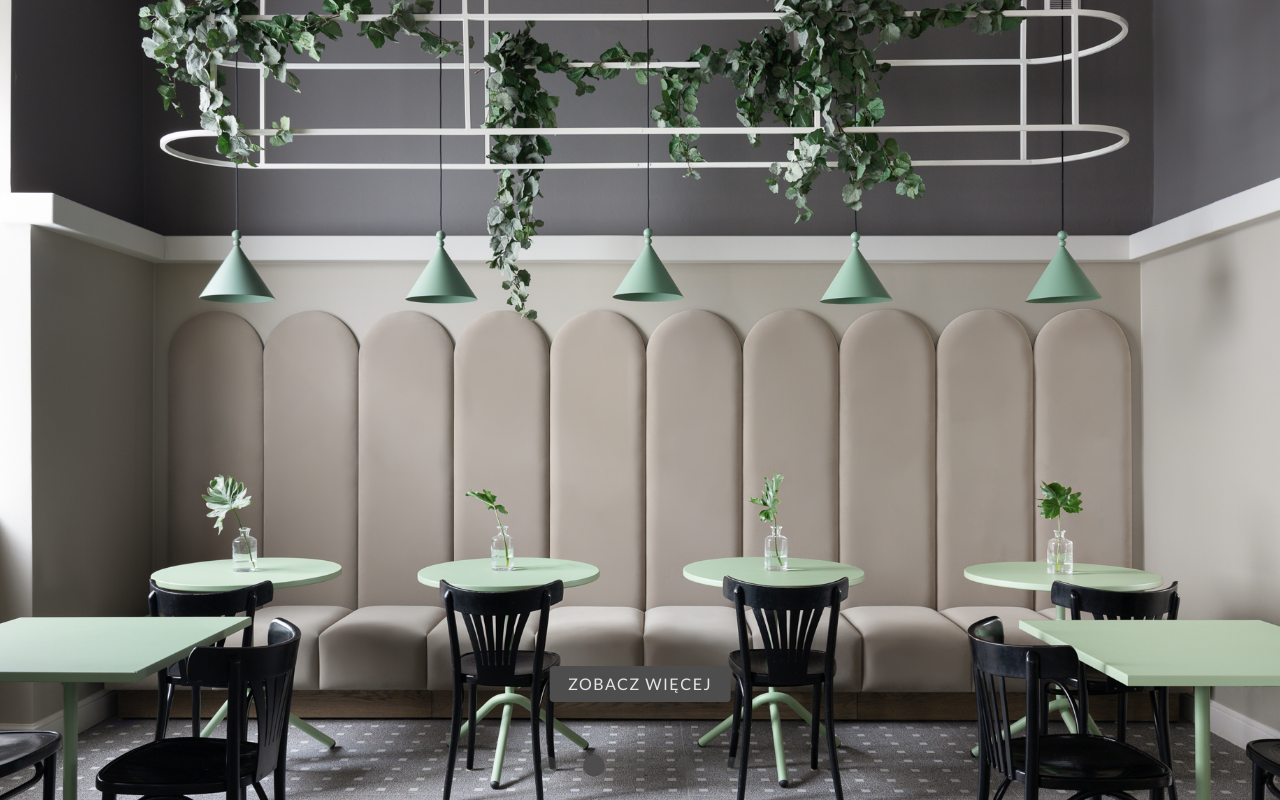
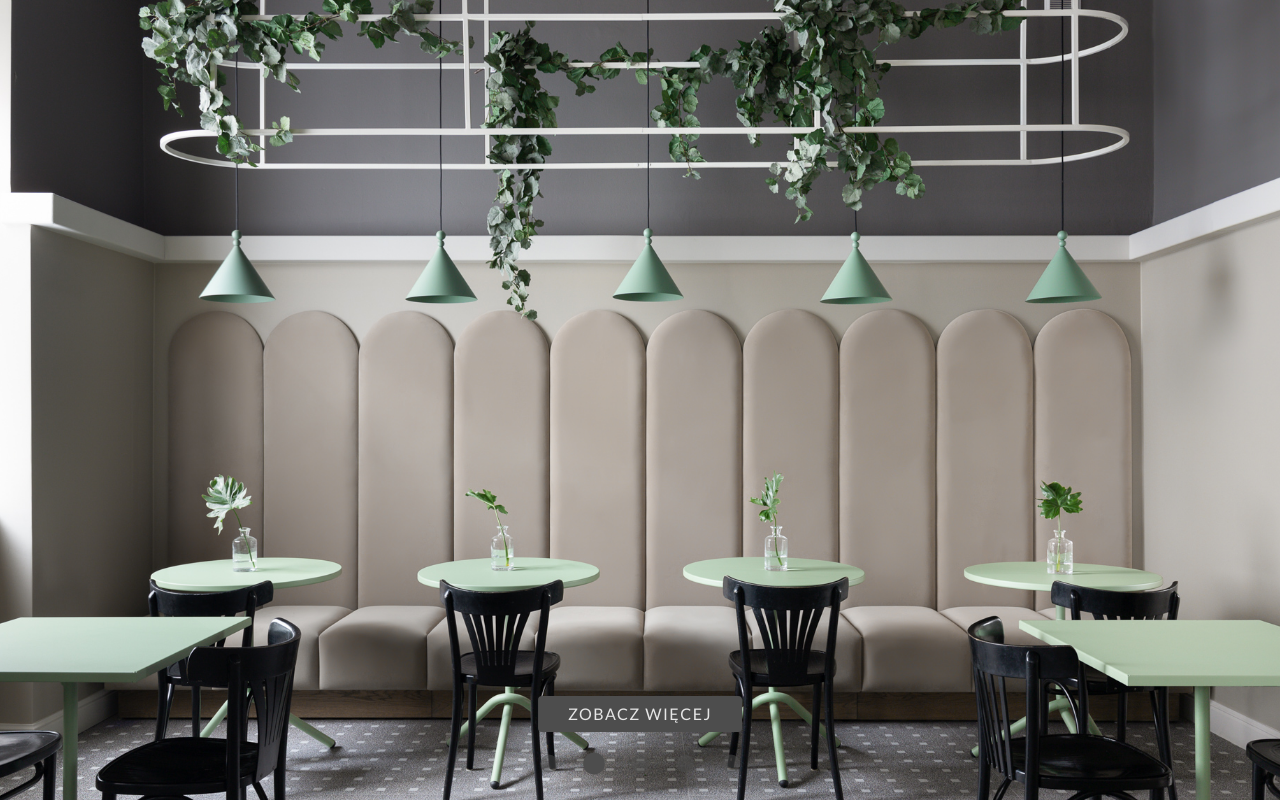
Before and after one commit to Przekol/vanilla-slider, a plain HTML site: page index.html in a window 1280 px wide. Drawn offline with Linux system fonts and the light colour scheme.

Commit message:
correct the position and appearance of the buttons

```diff
--- a/index.html
+++ b/index.html
@@ -30,8 +30,8 @@
             <div class="slider__pagination"></div>
 
             <!-- If we need navigation buttons -->
-            <div class="slider__button-prev"></div>
-            <div class="slider__button-next"></div>
+            <!-- <div class="slider__button-prev"></div>
+            <div class="slider__button-next"></div> -->
         </div>
     </div>
 
--- a/sass/base/_base.scss
+++ b/sass/base/_base.scss
@@ -7,7 +7,7 @@ a,
 a:visited,
 a:hover {
 	text-decoration: none;
-	color: inherit;
+
 }
 
 .container {
--- a/sass/components/_buttons.scss
+++ b/sass/components/_buttons.scss
@@ -17,7 +17,7 @@
 	cursor: pointer;
 
 	&-const {
-		padding: 0 1.15em;
+		padding: calc(var(--spacing) * 0.25) calc(var(--spacing) * 0.75);
 		min-width: 64px;
 		height: 36px;
 		color: $color-btn-const-font;
@@ -26,13 +26,10 @@
 	}
 	&--outlined {
 		border: 1px solid $color-btn-const-outlined;
-
 	}
 
 	&--contained {
 		color: $color-btn-const-font-contained;
 		background-color: $color-btn-const-bg;
 	}
-
-
 }
--- a/sass/components/_slider.scss
+++ b/sass/components/_slider.scss
@@ -32,7 +32,7 @@
 
 			&__link {
 				position: absolute;
-				bottom: 10%;
+				bottom: 50px;
 				left: 50%;
 				transform: translate(-50%, -50%);
 			}
@@ -40,7 +40,7 @@
 	}
 	&__pagination {
 		position: absolute;
-		bottom: 1%;
+		bottom: 10px;
 		left: 50%;
 		transform: translate(-50%, -50%);
 		text-align: center;
```
Also changed, not shown: css/style.css, 1 other file.
